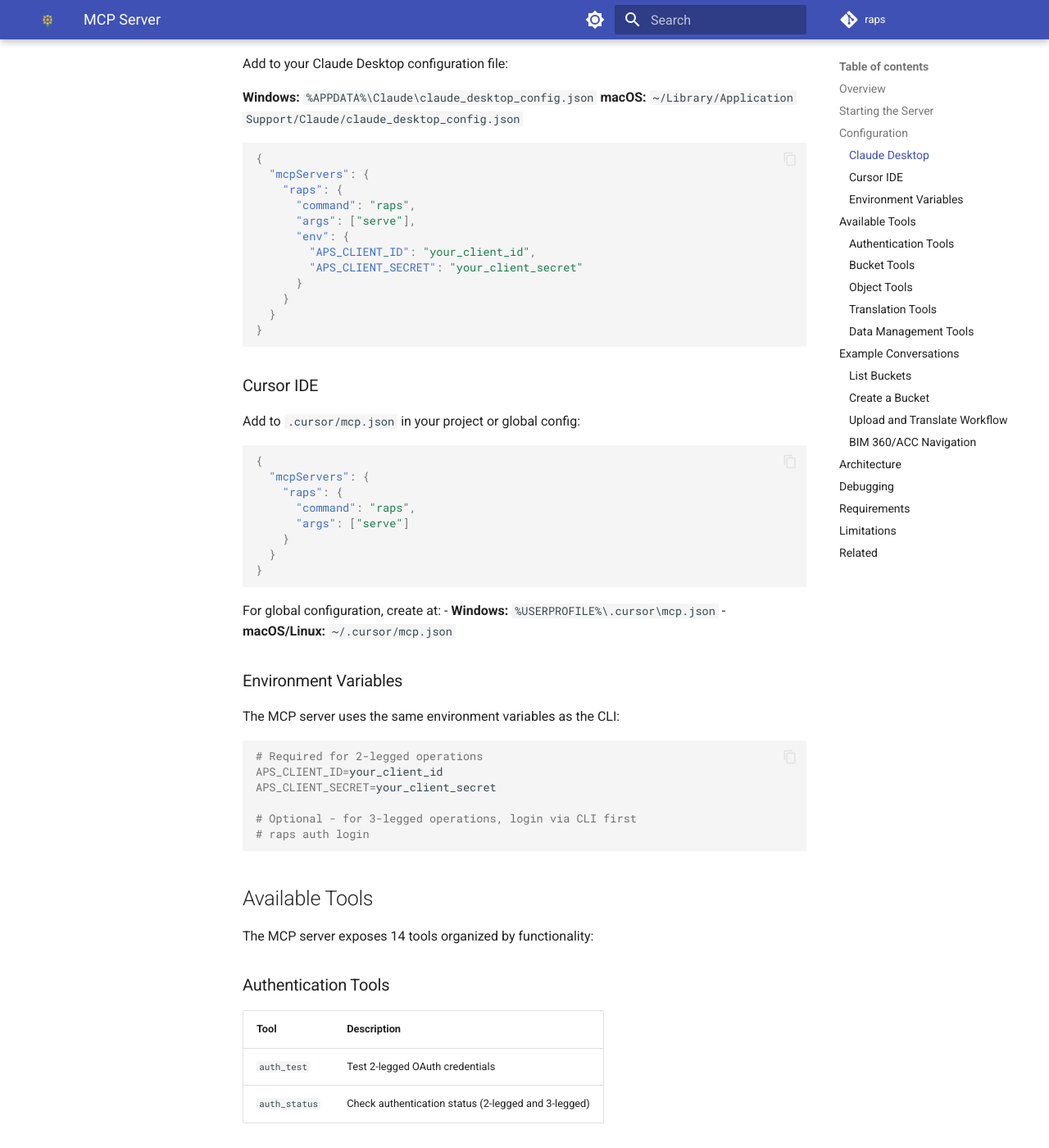
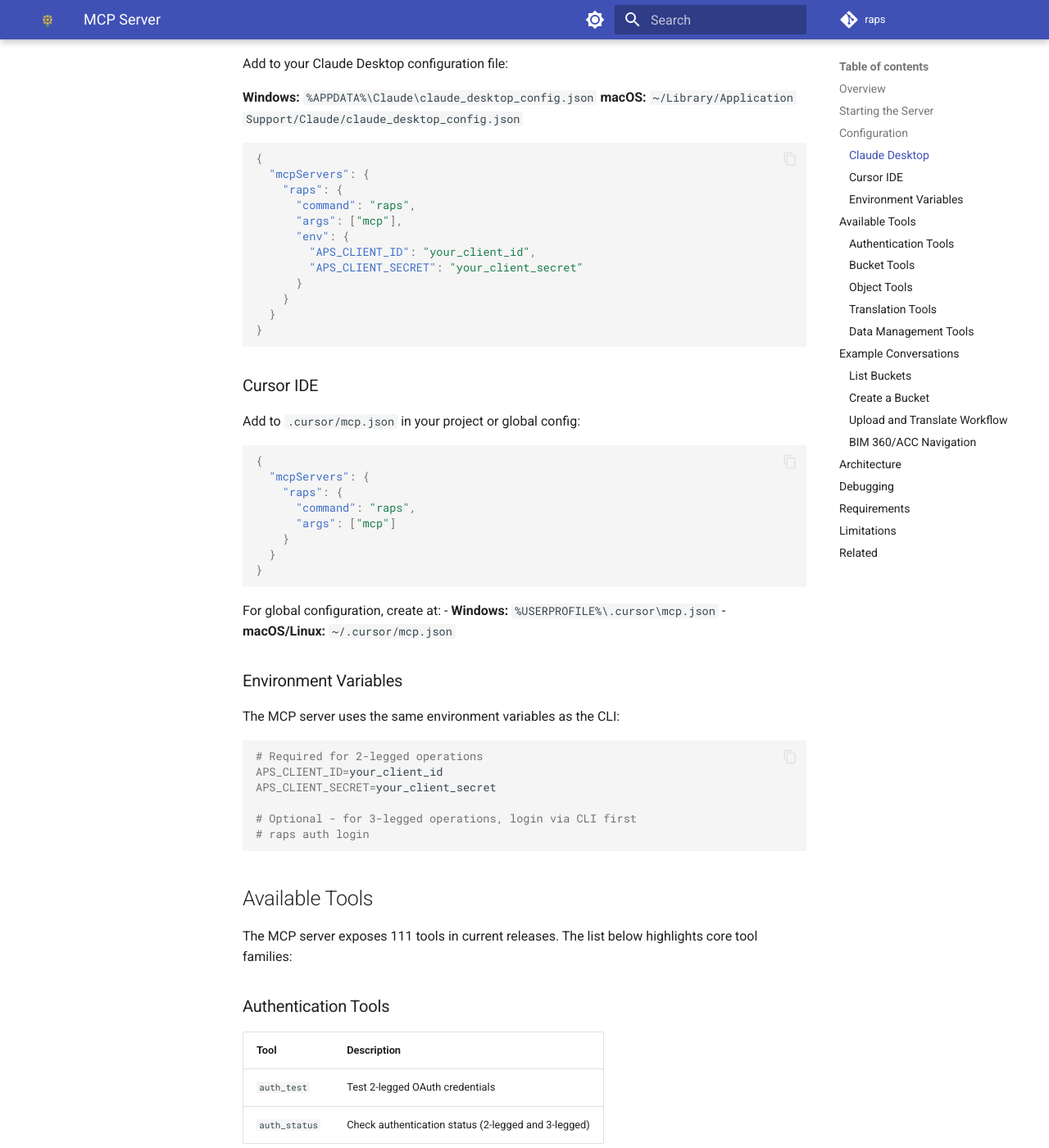
Before and after one commit to dmytro-yemelianov/raps, an MkDocs documentation site: the page built from docs/commands/mcp.md, in a window 1280 px wide and 1400 px high, scrolled down 717 px. Shown: the whole window at 82% size. Built offline with MkDocs 1.6.1 and Material for MkDocs 9.7.7, drawn with Linux system fonts in a browser that asks for light colours; comment, search, counter and statistics services are not loaded; some of the changed text lies outside the part shown.

Commit message:
docs: align MCP command and current capability manifest

````diff
--- a/docs/commands/mcp.md
+++ b/docs/commands/mcp.md
@@ -14,7 +14,7 @@
 ## Starting the Server
 
 ```bash
-raps serve
+raps mcp
 ```
 
 The server communicates via stdio (standard input/output), making it compatible with all MCP clients.
@@ -33,7 +33,7 @@
   "mcpServers": {
     "raps": {
       "command": "raps",
-      "args": ["serve"],
+      "args": ["mcp"],
       "env": {
         "APS_CLIENT_ID": "your_client_id",
         "APS_CLIENT_SECRET": "your_client_secret"
@@ -52,7 +52,7 @@
   "mcpServers": {
     "raps": {
       "command": "raps",
-      "args": ["serve"]
+      "args": ["mcp"]
     }
   }
 }
@@ -77,7 +77,7 @@
 
 ## Available Tools
 
-The MCP server exposes 14 tools organized by functionality:
+The MCP server exposes 111 tools in current releases. The list below highlights core tool families:
 
 ### Authentication Tools
 
@@ -161,7 +161,7 @@
                   ▼
 ┌─────────────────────────────────────────────────────┐
 │               RAPS MCP Server                        │
-│                 raps serve                           │
+│                  raps mcp                            │
 ├─────────────────────────────────────────────────────┤
 │            Shared API Clients                        │
 │  • AuthClient    • OssClient                        │
@@ -180,7 +180,7 @@
 Enable verbose logging by setting the `RUST_LOG` environment variable:
 
 ```bash
-RUST_LOG=debug raps serve
+RUST_LOG=debug raps mcp
 ```
 
 Logs are written to stderr, so they won't interfere with the MCP protocol on stdout.
````
Also changed, not shown: MANIFEST.md (+15 -10 lines), README.md (+4 -4 lines), docs/infrastructure-overview.md (+2 -2 lines).
